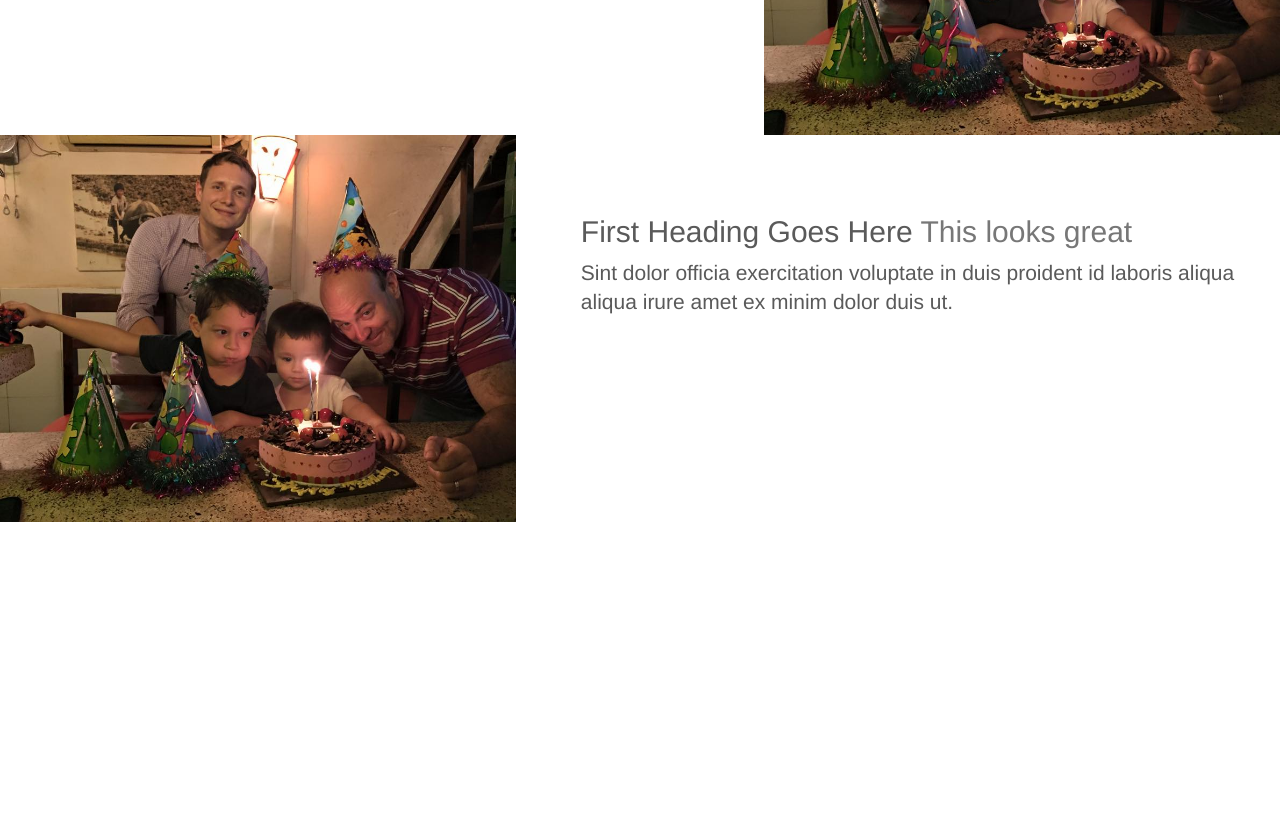
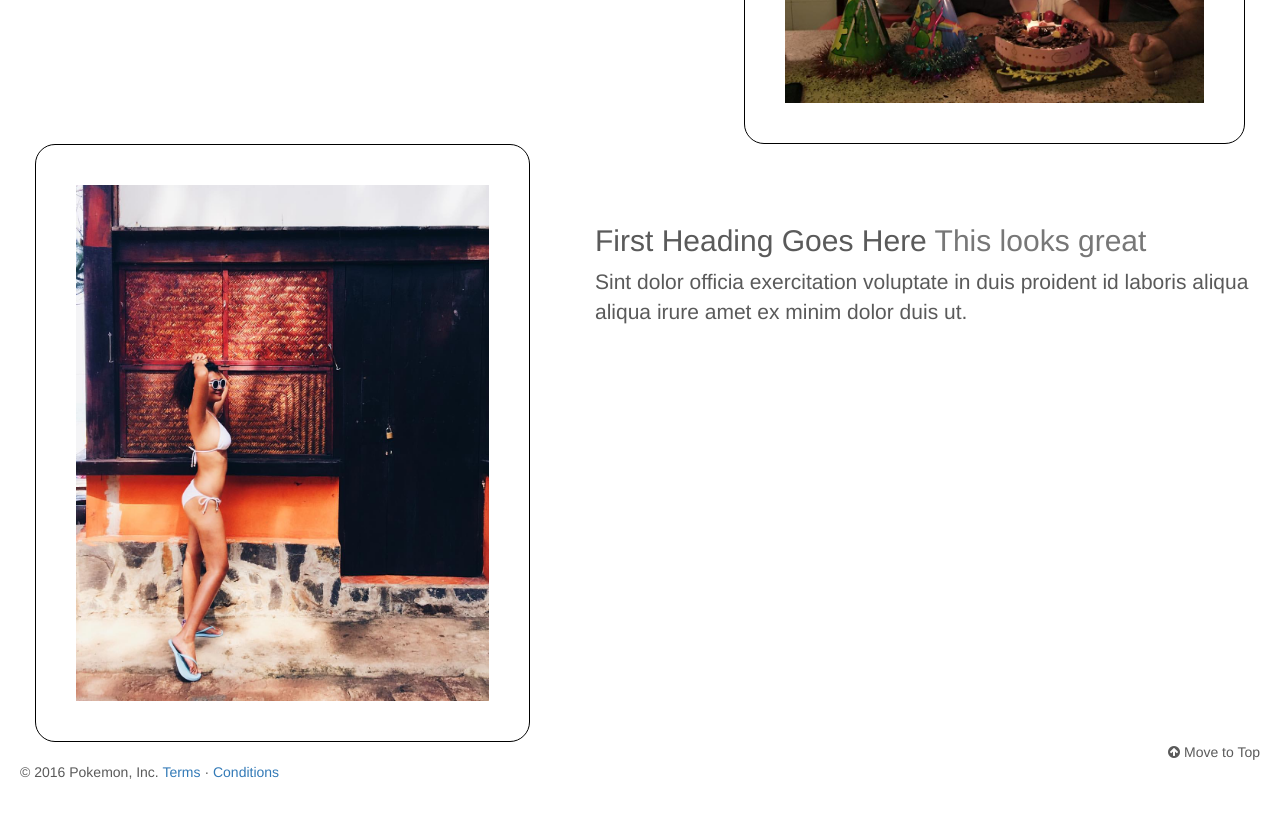
Before and after one commit to erikyoung/pokemon_website, a plain HTML site: page index.html in a window 1280 px wide. Shown: the part 1200-2016 px from the top of the page. Before the commit the page ends 1742 px from the top, so only its background shows below. Drawn offline with nearby package versions, Linux system fonts and the light colour scheme; files that its build step writes are made by us from their sources.

Commit message:
added a footer and additonal styling

```diff
--- a/css/styles.css
+++ b/css/styles.css
@@ -1,6 +1,9 @@
 body {
 	padding-bottom: 20px;
 	color: #5a5a5a;
+	min-height: 100%;
+  display: grid;
+  grid-template-rows: 1fr auto;
 }
 
 .team .col-lg-4{
@@ -10,6 +13,16 @@ body {
 
 .team h2 {
 	color: rgba(50,50,50,0.8);
+}
+
+.bottom-row-content {
+	margin-left: 20px;
+}
+
+.content-image {
+	border-radius: 20px;
+	padding: 40px;
+	border: 0.5px solid black;
 }
 
 .team p {
@@ -61,6 +74,10 @@ body {
 	background-color: #777;
 }
 
+.content {
+	margin-right: 20px;
+}
+
 .carousel-inner > .item > img {
 	position: absolute;
 	height: 500px;
@@ -69,10 +86,15 @@ body {
 	left:0;
 }
 
-h1 {
-	font-family: ;
+
+html {
+  height: 100%;
 }
 
-h2 {
-	font-family: ;
+.pull-right {
+	margin-right: 20px;
 }
+
+.bottom-stuff {
+	margin: 20px;
+}
--- a/index.html
+++ b/index.html
@@ -1,10 +1,8 @@
 <!DOCTYPE html>
 <html lang="eng">
 <header>
-
     <meta charset="utf-8">
     <meta name="viewport" content="width=device-width, initial-scale=1.0">
-
     <title>Pokemon</title>
     <link rel="stylesheet" href="path/to/font-awesome/css/font-awesome.min.css">
     <link href="https://fonts.googleapis.com/css?family=Inconsolata|Open+Sans" rel="stylesheet">
@@ -12,11 +10,9 @@
     <script src="https://use.fontawesome.com/85e74cef65.js"></script>
     <link rel="stylesheet" href="https://maxcdn.bootstrapcdn.com/font-awesome/4.6.3/css/font-awesome.min.css">
     <link rel="stylesheet" type="text/css" href="css/styles.css">
+</header>
 
-
-</header>
 <body>
-
     <!--   naviagation bar starts here-->
     <div class="navbar-wrapper">
         <div class="container">
@@ -32,7 +28,6 @@
                         </button>
                         <a class="navbar-brand" href="#">Pokemon</a>
                     </div>
-
                     <!-- Collect the nav links, forms, and other content for toggling -->
                     <div class="collapse navbar-collapse" id="bs-example-navbar-collapse-1">
                         <ul class="nav navbar-nav">
@@ -52,20 +47,18 @@
                                 </ul>
                             </li>
                         </ul>
-
                         <ul class="nav navbar-nav navbar-right">
                             <li><a href="#"><i class="fa fa-user-plus" aria-hidden="true"></i> Signup</a></li>
-
                         </ul>
-    </div><!-- /.navbar-collapse -->
-  </div><!-- /.container-fluid -->
+                    </div>
+                    <!-- /.navbar-collapse -->
+                </div>
+                <!-- /.container-fluid -->
             </nav>
         </div>
     </div>
-<!--	navigation bar ends here-->
-
+    <!--  navigation bar ends here-->
     <!--carousel starts here-->
-
     <div id="myCarousel" class="carousel slide" data-ride="carousel">
         <!-- Indicators -->
         <ol class="carousel-indicators">
@@ -73,7 +66,6 @@
             <li data-target="#carousel-example-generic" data-slide-to="1"></li>
             <li data-target="#carousel-example-generic" data-slide-to="2"></li>
         </ol>
-
         <!-- Wrapper for slides -->
         <div class="carousel-inner" role="listbox">
             <div class="item active">
@@ -85,9 +77,7 @@
                         <p><a class="btn btn-default btn-lg" href="#">Learn More</a></p>
                     </div>
                 </div>
-
                 <div class="carousel-caption">
-
                 </div>
             </div>
             <div class="item">
@@ -98,10 +88,8 @@
                     <p><a class="btn btn-default btn-lg" href="#">Learn More</a></p>
                 </div>
                 <div class="carousel-caption">
-
                 </div>
             </div>
-
             <div class="item">
                 <img src="images/slide3.jpeg" alt="Third slide">
                 <div class="carousel-caption">
@@ -110,12 +98,9 @@
                     <p><a class="btn btn-default btn-lg" href="#">Learn More</a></p>
                 </div>
                 <div class="carousel-caption">
-
                 </div>
             </div>
-
         </div>
-
         <!-- Controls -->
         <a class="left carousel-control" href="#carousel-example-generic" role="button" data-slide="prev">
     <span class="glyphicon glyphicon-chevron-left" aria-hidden="true"></span>
@@ -126,10 +111,7 @@
     <span class="sr-only">Next</span>
   </a>
     </div>
-
     <!--carousel ends here-->
-
-
     <div class="container team">
         <div class="row">
             <div class="col-lg-4">
@@ -152,11 +134,8 @@
             </div>
         </div>
     </div>
-
     <!--team member section ends here -->
-
     <hr class="divider">
-
     <div class="row content">
         <div class="col-md-7 mickey">
             <h2 class="content-heading">
@@ -167,9 +146,10 @@
         <div class="col-md-5">
             <img src="images/moments.jpg" alt="kids-playing" class="content-image img-responsive center-block">
         </div>
-
+    </div>
+    <div class="bottom-row-content">
         <div class="col-md-5">
-    <img src="images/moments.jpg" alt="kids-playing" class="content-image img-responsive center-block">
+            <img src="images/trouble.jpg" alt="kids-playing" class="content-image img-responsive center-block">
         </div>
         <div class="col-md-7 mickey">
             <h2 class="content-heading">
@@ -178,9 +158,17 @@
             <p class="lead">Sint dolor officia exercitation voluptate in duis proident id laboris aliqua aliqua irure amet ex minim dolor duis ut.</p>
         </div>
     </div>
+    <!--row content-->
+    </div>
+
+    <!-- footer starts here-->
+    <footer class="footer">
+        <p class="pull-right"><i class="fa fa-arrow-circle-up" aria-hidden="true"></i> Move to Top</p>
+        <p class="bottom-stuff">&copy; 2016 Pokemon, Inc. <a href="#">Terms</a> &middot; <a href="#">Conditions</a> </p>
+    </footer>
+    <script src="https://cdnjs.cloudflare.com/ajax/libs/jquery/1.11.3/jquery.min.js"></script>
+    <script src="https://cdnjs.cloudflare.com/ajax/libs/twitter-bootstrap/3.3.5/js/bootstrap.min.js"></script>
 
 
-		<script src="https://cdnjs.cloudflare.com/ajax/libs/jquery/1.11.3/jquery.min.js"></script>
-	<script src="https://cdnjs.cloudflare.com/ajax/libs/twitter-bootstrap/3.3.5/js/bootstrap.min.js"></script>
 </body>
 </html>
```
Lines whose indentation alone changed are shown as unchanged.
